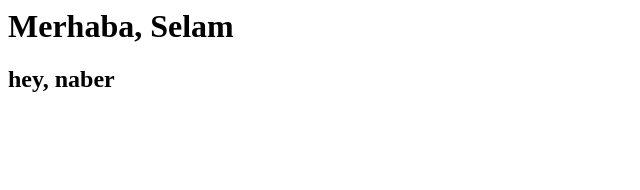
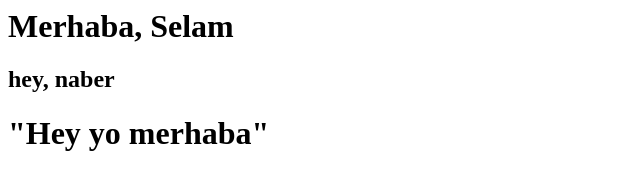
Before and after one commit to yigitulkr/Glowing-Dots-Animation, a plain HTML site: page index.html in a window 1280 px wide. Shown: the whole page, without its empty margins (0-640 px from the left). Drawn offline with Linux system fonts and the light colour scheme.

Commit message:
index dosyasi degisti

```diff
--- a/index.html
+++ b/index.html
@@ -1,2 +1,3 @@
 <h1>Merhaba, <span>Selam</span></h1>
 <h2>hey, <span>naber</span></h2>
+<p><h1>"Hey yo merhaba"</h1></p>
```
